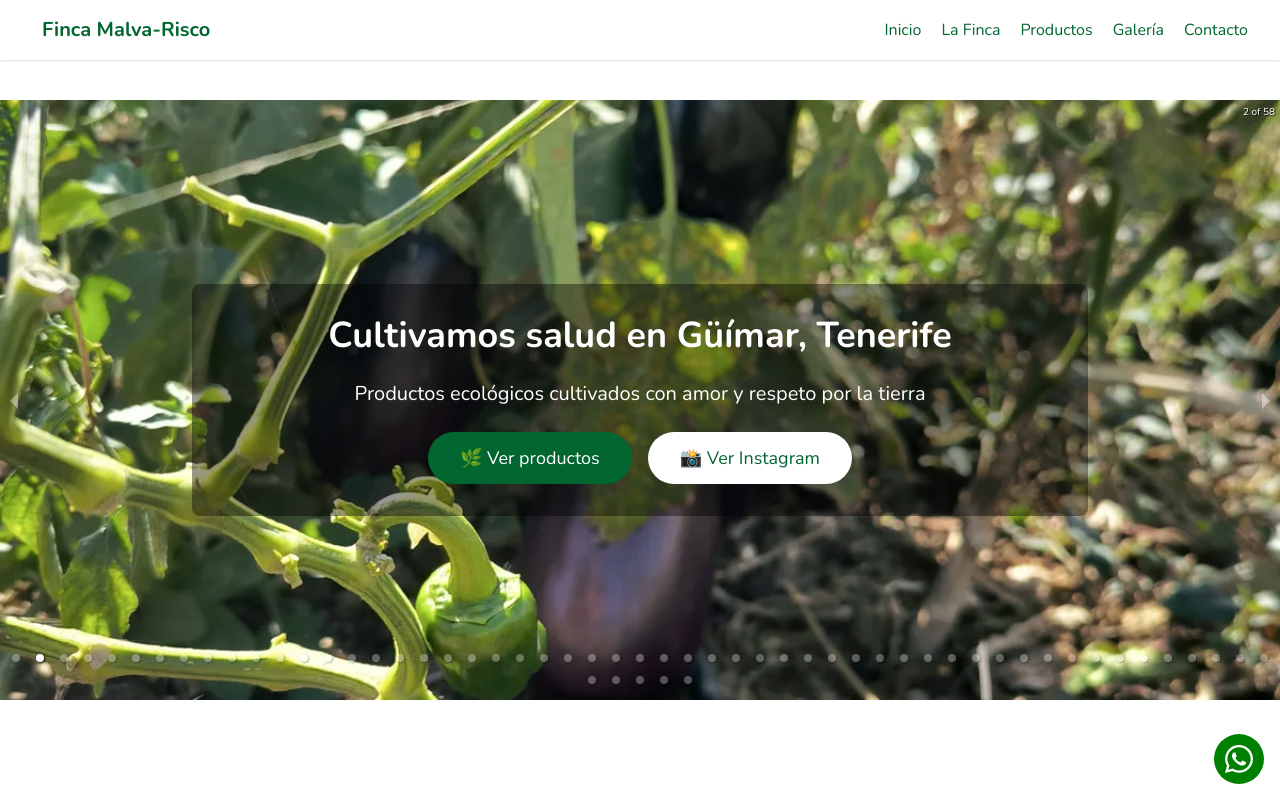
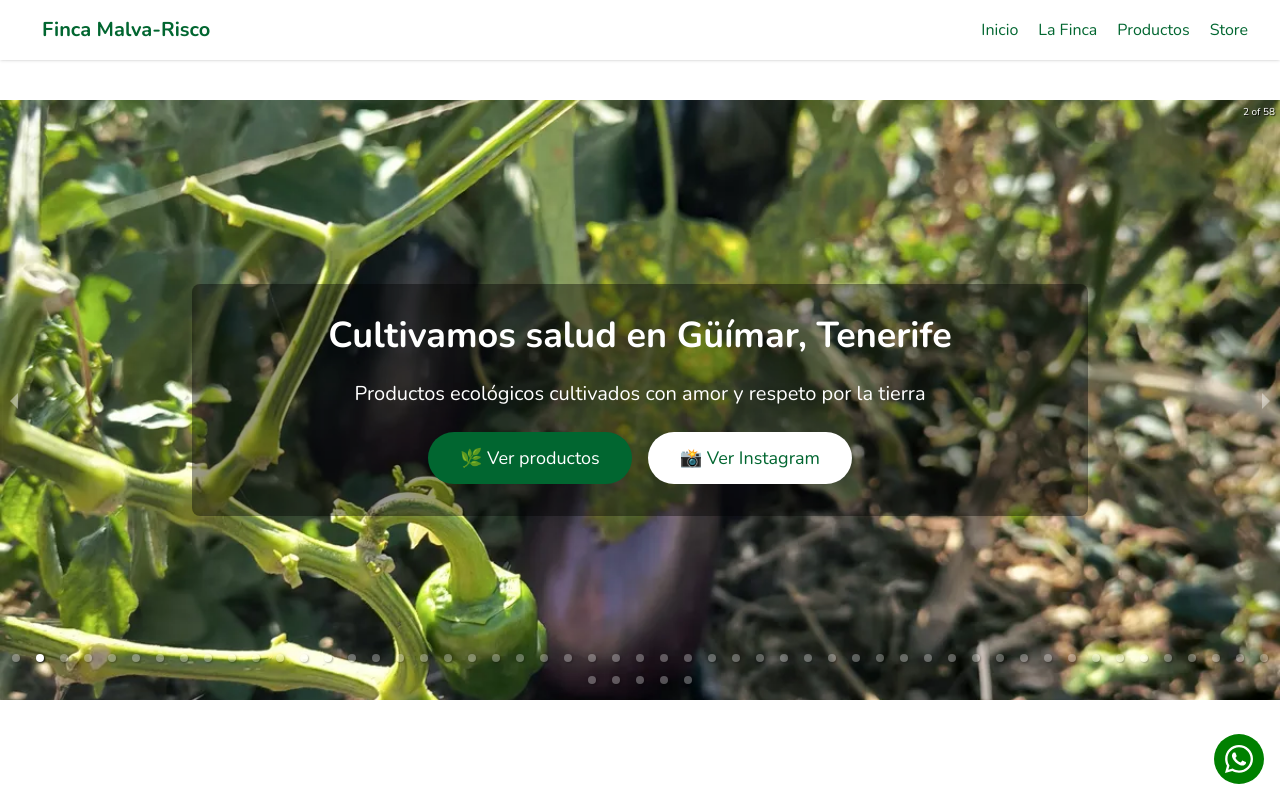
Before and after one commit to iremaru/malvariscofarm, a Next.js app in the folder malva-risco/: page / in a window 1280 px wide. Shown: the top 800 px of the page. Built offline with nearby package versions, Linux system fonts and the light colour scheme.

Commit message:
Refactor navbar as component

```diff
--- a/malva-risco/src/app/layout.tsx
+++ b/malva-risco/src/app/layout.tsx
@@ -6,6 +6,8 @@ import { config } from '@fortawesome/fontawesome-svg-core';
 config.autoAddCss = false
 import "./globals.scss";
 import { BtnWhatsapp } from "@/components/btn_whatsapp/btnWhatsapp";
+import Image from "next/image";
+import { Navbar } from "@/components/navbar/navbar";
 
 const geistSans = Geist({
 	variable: "--font-geist-sans",
@@ -33,18 +35,15 @@ export default function RootLayout({ children }: Readonly<{ children: React.Reac
 		<html lang="es">
 			<body className={`${geistSans.variable} ${geistMono.variable} ${nunito.variable}`}>
 				<BtnWhatsapp />
-				{/* <nav className="navbar">
-					<ul>
-						<li>
-							<Link href="/">Home</Link>
-						</li>
-						<li>
-							<Link href="/store">Store</Link>
-						</li>
-					</ul>
-				</nav> */}
+				<Navbar />
 				{children}
 				<footer>
+					<Image
+						src="/certificates/Contraetiqueta-2019.jpg"
+						alt="Certificado de agricultura ecológica"
+						className="ecolabel"
+						width={50}
+						height={75} />
 					<div>
 						<p>&copy; <span id="year">{new Date().getFullYear()}</span> Finca Malva-Risco. Todos los derechos reservados.</p>
 					</div>
--- a/malva-risco/src/app/page.module.scss
+++ b/malva-risco/src/app/page.module.scss
@@ -53,104 +53,6 @@
 		line-height: 40px;
 		letter-spacing: -0.01em;
 		color: $color-brand-alter;
-	}
-
-	.header {
-		position: fixed;
-		width: 100%;
-		color: black;
-		background-color: rgba(255, 255, 255, 0.9);
-		box-shadow: 0 1px 3px 0 rgb(0 0 0 / 0.1),
-			0 1px 2px -1px rgb(0 0 0 / 0.1);
-		z-index: 40;
-
-		@media (max-width: 768px) {
-			background-color: rgba(255, 255, 255, 1);
-
-		}
-
-		.container {
-			display: flex;
-			justify-content: space-between;
-			align-items: center;
-			max-width: 100%;
-			margin: 0 auto;
-			padding: 1rem 2rem;
-
-			>div {
-				display: flex;
-				align-items: center;
-
-				.title {
-					font-family: $font-title;
-					font-size: 1.25rem;
-					line-height: 1.75rem;
-					font-weight: 700;
-					color: $color-brand-alter;
-				}
-			}
-
-			>.menu_btn {
-
-				/* background-color: red;
-				width: 50px;
-				height: 50px;
-					*/
-				&:focus {
-					outline: 2px solid transparent;
-					outline-offset: 2px;
-				}
-
-				>svg {
-					width: 1.5rem;
-					height: 1.5rem;
-				}
-			}
-		}
-
-		nav,
-		.mobile_menu {
-			display: flex;
-			gap: 20px;
-
-			@media (max-width: 768px) {
-				padding: 1rem 1.5rem;
-				flex-direction: column;
-				gap: 0;
-
-				.link {
-					font-weight: 700;
-
-				}
-			}
-
-			.link {
-				color: $color-brand-alter;
-				font-weight: 500;
-
-				@media (max-width: 768px) {
-					padding: 1rem 1.5rem;
-					font-weight: 700;
-				}
-
-				&:hover {
-					color: $color-brand;
-
-					@media (max-width: 768px) {
-						background-color: rgb(228, 210, 176, 0.2);
-						border-radius: 9999px;
-					}
-				}
-			}
-
-		}
-
-
-
-		.logo_malva {
-			height: 10px;
-			width: 10px;
-		}
 	}
 
 	.heroImg {
--- a/malva-risco/src/app/page.tsx
+++ b/malva-risco/src/app/page.tsx
@@ -1,58 +1,13 @@
-'use client';
-import { useState } from "react";
+'use client'
 import Image from "next/image";
 import styles from "./page.module.scss";
-import { useMediaQuery } from "react-responsive";
 import CarouselFarm from "@/components/carousel_farm/carouselFarm";
 import { ProductShowroom } from "@/components/productShowroom/productShowroom";
 
 export default function Home() {
-	const [mobileMenuIsOpen, setMobileMenuIsOpen] = useState(false);
-	const isMobile = useMediaQuery({ query: "(max-width: 768px)" });
-
-
-	const handleMenuToggle = () => {
-		setMobileMenuIsOpen((prev) => !prev);
-	};
-
-	const navLinks = <>
-		<a href="#inicio" className={styles.link}>Inicio</a>
-		<a href="#finca" className={styles.link}>La Finca</a>
-		<a href="#productos" className={styles.link}>Productos</a>
-		<a href="#galeria" className={styles.link}>Galería</a>
-		<a href="#contacto" className={styles.link}>Contacto</a>
-	</>;
-	const mobileMenu = (
-		<div className={styles.mobile_menu}
-			onClick={handleMenuToggle}>
-			{navLinks}
-		</div>
-	)
-
-
 
 	return (
 		<div className={styles.page}>
-			<header className={styles.header}>
-				<div className={styles.container}>
-					<div>
-						<Image src="/logo.svg" alt="Logo Malva-Risco" className={styles.logo_malva} width={50} height={50} />
-						<p className={styles.title}>Finca Malva-Risco</p>
-					</div>
-					{isMobile
-						? <button className={styles.menu_btn}
-							onClick={handleMenuToggle} id="mobile-menu-button">
-							<svg className="w-6 h-6 text-gray-700" fill="none" stroke="currentColor" viewBox="0 0 24 24" xmlns="http://www.w3.org/2000/svg">
-								<path strokeLinecap="round" strokeLinejoin="round" strokeWidth="2" d="M4 6h16M4 12h16M4 18h16"></path>
-							</svg>
-						</button>
-						: (<nav>
-							{navLinks}
-						</nav>)
-					}
-				</div>
-				{(isMobile && mobileMenuIsOpen) && mobileMenu}
-			</header>
 			<section id="inicio" className={styles.heroImg}>
 				<div className={styles.overlay}>
 					<h1 className="text-4xl md:text-5xl font-bold text-white mb-6">Cultivamos salud en Güímar, Tenerife</h1>
--- /dev/null
+++ b/malva-risco/src/components/navbar/navbar.module.scss
@@ -0,0 +1,99 @@
+@import '../../app/variables.scss';
+
+.header {
+	position: fixed;
+	width: 100%;
+	color: black;
+	background-color: rgba(255, 255, 255, 0.9);
+	box-shadow: 0 1px 3px 0 rgb(0 0 0 / 0.1),
+		0 1px 2px -1px rgb(0 0 0 / 0.1);
+	z-index: 40;
+
+	@media (max-width: 768px) {
+		background-color: rgba(255, 255, 255, 1);
+
+	}
+
+	.container {
+		display: flex;
+		justify-content: space-between;
+		align-items: center;
+		max-width: 100%;
+		margin: 0 auto;
+		padding: 1rem 2rem;
+
+		>div {
+			display: flex;
+			align-items: center;
+
+			.title {
+				font-family: $font-title;
+				font-size: 1.25rem;
+				line-height: 1.75rem;
+				font-weight: 700;
+				color: $color-brand-alter;
+			}
+		}
+
+		>.menu_btn {
+
+			/* background-color: red;
+				width: 50px;
+				height: 50px;
+					*/
+			&:focus {
+				outline: 2px solid transparent;
+				outline-offset: 2px;
+			}
+
+			>svg {
+				width: 1.5rem;
+				height: 1.5rem;
+			}
+		}
+	}
+
+	nav,
+	.mobile_menu {
+		display: flex;
+		gap: 20px;
+
+		@media (max-width: 768px) {
+			padding: 1rem 1.5rem;
+			flex-direction: column;
+			gap: 0;
+
+			.link {
+				font-weight: 700;
+
+			}
+		}
+
+		.link {
+			color: $color-brand-alter;
+			font-weight: 500;
+
+			@media (max-width: 768px) {
+				padding: 1rem 1.5rem;
+				font-weight: 700;
+			}
+
+			&:hover {
+				color: $color-brand;
+
+				@media (max-width: 768px) {
+					background-color: rgb(228, 210, 176, 0.2);
+					border-radius: 9999px;
+				}
+			}
+		}
+
+	}
+
+
+
+	.logo_malva {
+		height: 10px;
+		width: 10px;
+	}
+}
--- /dev/null
+++ b/malva-risco/src/components/navbar/navbar.tsx
@@ -0,0 +1,53 @@
+'use client';
+
+import React from 'react'
+import { useState } from "react";
+import { useMediaQuery } from "react-responsive";
+import styles from "./navbar.module.scss";
+import Image from 'next/image';
+import Link from "next/link";
+
+export const Navbar = () => {
+
+	const handleMenuToggle = () => {
+		setMobileMenuIsOpen((prev) => !prev);
+	};
+
+	const navLinks = <>
+		<Link href="/#inicio" className={styles.link}>Inicio</Link>
+		<Link href="/#finca" className={styles.link}>La Finca</Link>
+		<Link href="/#productos" className={styles.link}>Productos</Link>
+		<Link href="/store" className={styles.link}>Store</Link>
+	</>;
+	const mobileMenu = (
+		<div className={styles.mobile_menu}
+			onClick={handleMenuToggle}>
+			{navLinks}
+		</div>
+	)
+	const [mobileMenuIsOpen, setMobileMenuIsOpen] = useState(false);
+	const isMobile = useMediaQuery({ query: "(max-width: 768px)" });
+
+	return (
+		<header className={styles.header}>
+			<div className={styles.container}>
+				<div>
+					<Image src="/logo.svg" alt="Logo Malva-Risco" className={styles.logo_malva} width={50} height={50} />
+					<p className={styles.title}>Finca Malva-Risco</p>
+				</div>
+				{isMobile
+					? <button className={styles.menu_btn}
+						onClick={handleMenuToggle} id="mobile-menu-button">
+						<svg className="w-6 h-6 text-gray-700" fill="none" stroke="currentColor" viewBox="0 0 24 24" xmlns="http://www.w3.org/2000/svg">
+							<path strokeLinecap="round" strokeLinejoin="round" strokeWidth="2" d="M4 6h16M4 12h16M4 18h16"></path>
+						</svg>
+					</button>
+					: (<nav>
+						{navLinks}
+					</nav>)
+				}
+			</div>
+			{(isMobile && mobileMenuIsOpen) && mobileMenu}
+		</header>
+	)
+}
```
Also changed, not shown: malva-risco/public/certificates/Contraetiqueta-2019.jpg (added).
